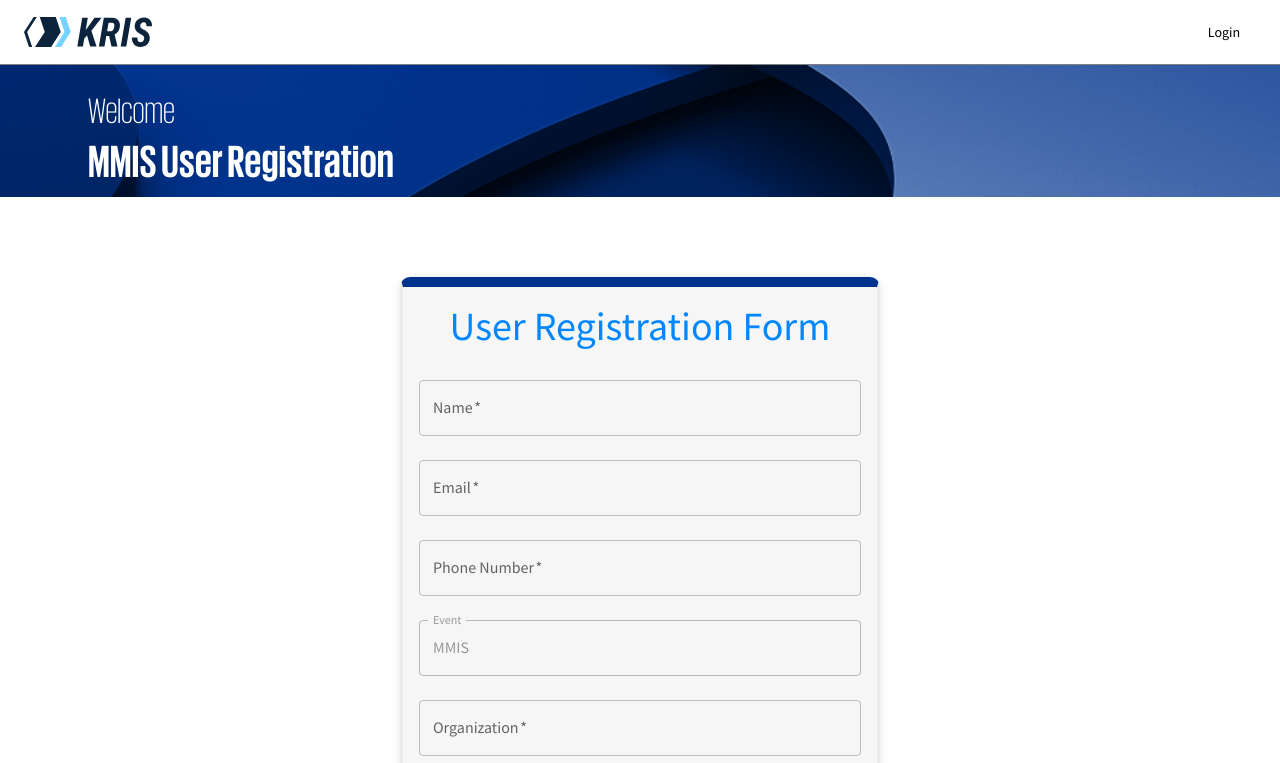
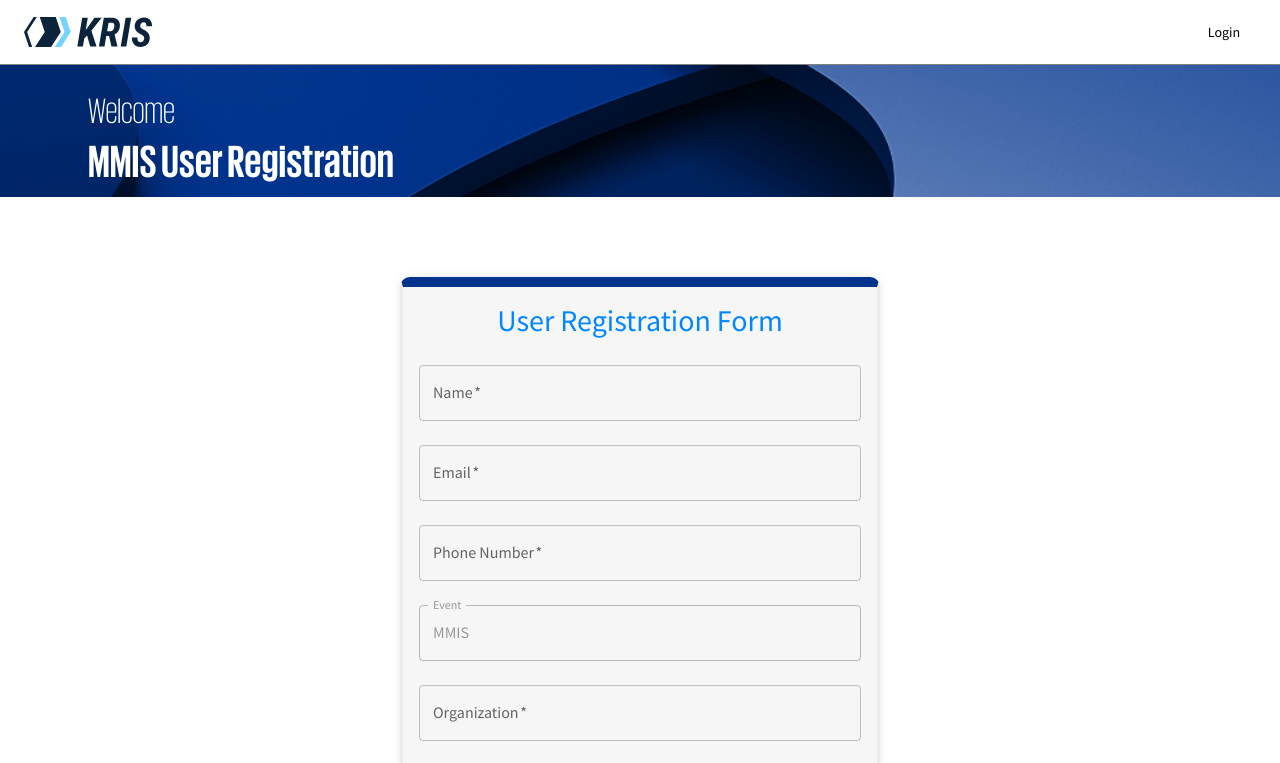
Before and after one commit to adarsh-sawrabh/User-registry, a React (Vite) app: page / in a window 1280 px wide. Shown: the top 763 px of the page. Built offline with nearby package versions, Linux system fonts and the light colour scheme.

Commit message:
modified Form Css

```diff
--- a/src/components/UserRegForm.tsx
+++ b/src/components/UserRegForm.tsx
@@ -110,7 +110,7 @@ const UserRegForm: React.FC = () => {
                 transition: "0.3 0.3s ease-in-out"
             }}
         >
-            <Typography variant="h3" gutterBottom sx={{ color: "#0087ff", fontSize: '40px', }}>
+            <Typography variant="h3" gutterBottom sx={{ color: "#0087ff", fontSize: '30px', }}>
                 User Registration Form
             </Typography>
             <form onSubmit={handleSubmit}>
```
